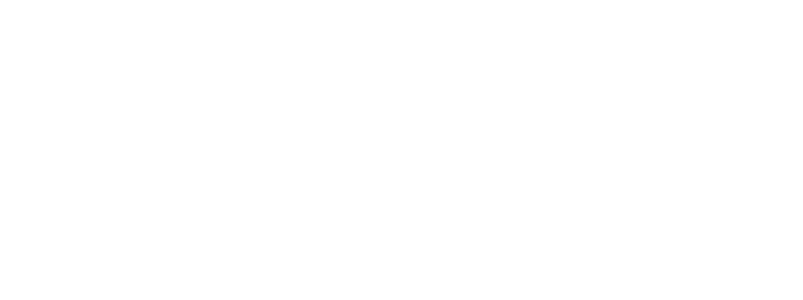
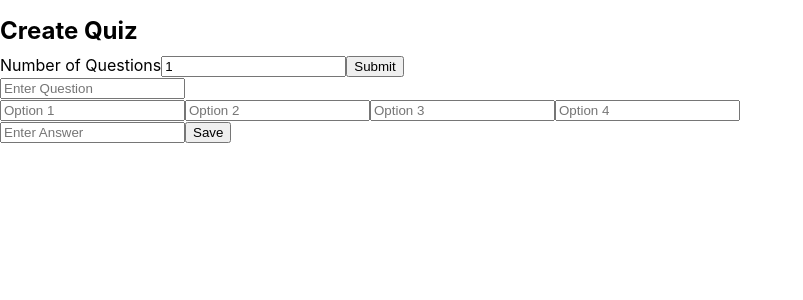
Before and after one commit to Divyakumar6163/Game-Craft-Arena, a React (Create React App) app in the folder Frontend/: page /Guess-the-Name-Game/quiz/createQuiz in a window 1280 px wide. Before the commit this address had no page. Shown: the top 300 px of the page, without its empty margins (0-803 px from the left). Built offline with nearby package versions, Linux system fonts and the light colour scheme.

Commit message:
createQuiz Added and conected with database

```diff
--- a/Frontend/src/App.js
+++ b/Frontend/src/App.js
@@ -6,7 +6,9 @@ import Player2 from "./components/guess-the-name-game/player2";
 import PlayingOption from "./components/guess-the-name-game/playingOption";
 import Choice from "./components/guess-the-name-game/choice";
 import GameChoice from "./components/Landing Page/gameChoice.jsx";
-import Quiz from "./components/quiz/quiz.jsx";
+import Quiz from "./components/quiz/homeQuiz.jsx";
+import QuizPlay from "./components/quiz/quiz.jsx";
+import CreateQuiz from "./components/quiz/createQuiz";
 import { useState } from "react";
 import TicTacToe from "./components/tic-tac-toe/gameFile.jsx";
 function App() {
@@ -60,6 +62,8 @@ function App() {
           <Route path="/" element={<GameChoice />} />
           <Route path="/tic-tac-toe" element={<TicTacToe />} />
           <Route path="/quiz" element={<Quiz />} />
+          <Route path="/quiz/playQuiz" element={<QuizPlay />} />
+          <Route path="/quiz/createQuiz" element={<CreateQuiz />} />
           <Route path="/guess-the-object" element={<GameRules />} />
           <Route
             path="/guess-the-object/playingOption"
--- a/Frontend/src/components/Landing Page/gameChoice.jsx
+++ b/Frontend/src/components/Landing Page/gameChoice.jsx
@@ -2,6 +2,12 @@ import style from "./gameChoice.module.css";
 import { useNavigate } from "react-router-dom";
 import ClickHandler from "./ClickHandler";
 // import MovingCards from "./movingCards";
+const games = [
+  { name: "Guess The Object", link: "/guess-the-object" },
+  { name: "Tic Tac Toe", link: "/tic-tac-toe" },
+  { name: "Quiz", link: "/quiz" },
+  { name: "Sudoku", link: "/quiz" },
+];
 export default function GameChoice() {
   const navigate = useNavigate();
   return (
@@ -13,30 +19,17 @@ export default function GameChoice() {
         <div className={style.buttonContainer}>
           <h1 className={style.title}>Choose Your Game</h1>
           <div className={style.container}>
-            <button
-              onClick={ClickHandler(navigate, "/guess-the-object")}
-              className={style.button}
-            >
-              Guess The Object
-            </button>
-            <button
-              onClick={ClickHandler(navigate, "/tic-tac-toe")}
-              className={style.button}
-            >
-              Tic Tac Toe
-            </button>
-            <button
-              onClick={ClickHandler(navigate, "/quiz")}
-              className={style.button}
-            >
-              Quiz
-            </button>
-            <button
-              onClick={ClickHandler(navigate, "/tic-tac-toe")}
-              className={style.button}
-            >
-              Sudoku
-            </button>
+            {games.map((data, index) => {
+              return (
+                <button
+                  key={index}
+                  onClick={ClickHandler(navigate, data.link)}
+                  className={style.button}
+                >
+                  {data.name}
+                </button>
+              );
+            })}
           </div>
         </div>
       </main>
--- a/Frontend/src/components/quiz/Modal.jsx
+++ b/Frontend/src/components/quiz/Modal.jsx
@@ -1,15 +1,20 @@
 import React, { useContext } from "react";
 import { QuizContext } from "../../context/quizContext";
 import styles from "./Modal.module.css";
-
+import handleRestart, { handleTest, handleHome } from "./clickHandler";
+import { useNavigate } from "react-router-dom";
 function Modal({ length }) {
-  const { score } = useContext(QuizContext);
+  const { score, reStart, reTest } = useContext(QuizContext);
+  const navigate = useNavigate();
   return (
     <dialog open className={styles.dialog}>
       <h1 className={styles.title}>Quiz Finished!</h1>
       <p className={styles.score}>
         You scored {score} out of {length} questions.
       </p>
+      <button onClick={() => handleHome(navigate, "/")}>Home</button>
+      <button onClick={() => handleRestart(reStart)}>Start New Quiz</button>
+      <button onClick={() => handleTest(reTest)}>Retake Quiz</button>
     </dialog>
   );
 }
--- a/Frontend/src/components/quiz/QnsAns.jsx
+++ b/Frontend/src/components/quiz/QnsAns.jsx
@@ -7,11 +7,12 @@ import Modal from "./Modal";
 
 function QnsAns() {
   const [quizData, setQuizData] = useState([]);
-  const { index, nextIndex, correctAns } = useContext(QuizContext);
+  const { index, nextIndex, correctAns, isRestart } = useContext(QuizContext);
+  // let fetchData;
   useEffect(() => {
     const fetchData = async () => {
       try {
-        const response = await axios.get("http://localhost:8000/quiz");
+        const response = await axios.get("http://localhost:8000/quiz/playQuiz");
         setQuizData(
           response.data[Math.floor(Math.random() * response.data.length)].quiz
         );
@@ -20,7 +21,8 @@ function QnsAns() {
       }
     };
     fetchData();
-  }, []);
+  }, [isRestart]);
+  console.log(isRestart);
   const currentQuestion = index !== quizData.length ? quizData[index] : null;
   if (!currentQuestion) {
     return <Modal length={index} />;
--- /dev/null
+++ b/Frontend/src/components/quiz/clickHandler.jsx
@@ -0,0 +1,10 @@
+function handleRestart(reStart) {
+  reStart();
+}
+export function handleTest(reTest) {
+  reTest();
+}
+export function handleHome(navigate, url) {
+  navigate(url);
+}
+export default handleRestart;
--- /dev/null
+++ b/Frontend/src/components/quiz/createQuiz.jsx
@@ -0,0 +1,89 @@
+import React, { useState } from "react";
+import CreateQuizModal from "./createQuizModal";
+
+function CreateQuiz() {
+  const [numberOfQuestions, setNumberOfQuestions] = useState(1);
+  const [quiz, setQuiz] = useState([]);
+  const [showModal, setShowModal] = useState(false);
+  const [currentQuestion, setCurrentQuestion] = useState({
+    question: "",
+    options: ["", "", "", ""],
+    answer: "",
+  });
+
+  const handleQuestionInput = (e) => {
+    setCurrentQuestion({ ...currentQuestion, question: e.target.value });
+  };
+
+  const handleOptionChange = (e, index) => {
+    const newOptions = [...currentQuestion.options];
+    newOptions[index] = e.target.value;
+    setCurrentQuestion({ ...currentQuestion, options: newOptions });
+  };
+
+  const handleAnswerInput = (e) => {
+    setCurrentQuestion({ ...currentQuestion, answer: e.target.value });
+  };
+
+  const handleFormSubmit = (e) => {
+    e.preventDefault();
+    setQuiz((prevQuiz) => [...prevQuiz, currentQuestion]);
+    setCurrentQuestion({
+      question: "",
+      options: ["", "", "", ""],
+      answer: "",
+    });
+
+    if (quiz.length + 1 === numberOfQuestions) {
+      setShowModal(true);
+    }
+  };
+
+  return (
+    <>
+      <h1>Create Quiz</h1>
+      <form onSubmit={(e) => e.preventDefault()}>
+        <label>Number of Questions</label>
+        <input
+          type="number"
+          value={numberOfQuestions}
+          onChange={(e) => setNumberOfQuestions(Number(e.target.value))}
+        />
+        <button onClick={(e) => e.preventDefault()}>Submit</button>
+      </form>
+      <form onSubmit={handleFormSubmit}>
+        <input
+          type="text"
+          placeholder="Enter Question"
+          value={currentQuestion.question}
+          onChange={handleQuestionInput}
+        />
+        <div>
+          {currentQuestion.options.map((option, index) => (
+            <input
+              key={index}
+              type="text"
+              placeholder={`Option ${index + 1}`}
+              value={option}
+              onChange={(e) => handleOptionChange(e, index)}
+            />
+          ))}
+        </div>
+        <input
+          type="text"
+          placeholder="Enter Answer"
+          value={currentQuestion.answer}
+          onChange={handleAnswerInput}
+        />
+        {quiz.length + 1 !== numberOfQuestions ? (
+          <button type="submit">Next</button>
+        ) : null}
+        {quiz.length + 1 === numberOfQuestions ? (
+          <button type="submit">Save</button>
+        ) : null}
+      </form>
+      {showModal && <CreateQuizModal quiz={quiz} />}
+    </>
+  );
+}
+export default CreateQuiz;
--- /dev/null
+++ b/Frontend/src/components/quiz/createQuizModal.jsx
@@ -0,0 +1,28 @@
+import React from "react";
+import axios from "axios";
+function CreateQuizModal({ quiz }) {
+  let data = { quiz: quiz };
+  const handleSave = async () => {
+    try {
+      const response = await axios.post(
+        "http://localhost:8000/quiz/createQuiz",
+        data,
+        {
+          headers: {
+            "Content-Type": "application/json",
+          },
+        }
+      );
+      return response.data;
+    } catch (error) {
+      console.log(error);
+    }
+  };
+  return (
+    <div>
+      <button onClick={handleSave}>Save</button>
+    </div>
+  );
+}
+
+export default CreateQuizModal;
--- /dev/null
+++ b/Frontend/src/components/quiz/homeQuiz.jsx
@@ -0,0 +1,19 @@
+import React from "react";
+import { handleHome } from "./clickHandler";
+import { useNavigate } from "react-router-dom";
+function HomeQuiz() {
+  const navigate = useNavigate();
+  return (
+    <div>
+      <button onClick={() => handleHome(navigate, "/quiz/createQuiz")}>
+        Create Quiz
+      </button>
+      <button onClick={() => handleHome(navigate, "/quiz/playQuiz")}>
+        Play Quiz
+      </button>
+      <button onClick={() => handleHome(navigate, "/")}>Back</button>
+    </div>
+  );
+}
+
+export default HomeQuiz;
--- a/Frontend/src/context/quizContext.jsx
+++ b/Frontend/src/context/quizContext.jsx
@@ -3,6 +3,7 @@ const QuizContext = createContext();
 const QuizProvider = ({ children }) => {
   const [index, setIndex] = useState(0);
   const [score, setScore] = useState(0);
+  const [isRestart, setIsRestart] = useState(false);
   const nextIndex = () => {
     setIndex((prevIndex) => {
       return prevIndex + 1;
@@ -13,8 +14,29 @@ const QuizProvider = ({ children }) => {
       return prev + 1;
     });
   };
+  const reStart = () => {
+    setIndex(0);
+    setScore(0);
+    setIsRestart((prev) => {
+      return !prev;
+    });
+  };
+  const reTest = () => {
+    setIndex(0);
+    setScore(0);
+  };
   return (
-    <QuizContext.Provider value={{ index, nextIndex, score, correctAns }}>
+    <QuizContext.Provider
+      value={{
+        index,
+        nextIndex,
+        score,
+        correctAns,
+        isRestart,
+        reStart,
+        reTest,
+      }}
+    >
       {children}
     </QuizContext.Provider>
   );
```
Also changed, not shown: 1 other file (tests, documents, lock files or other folders).
